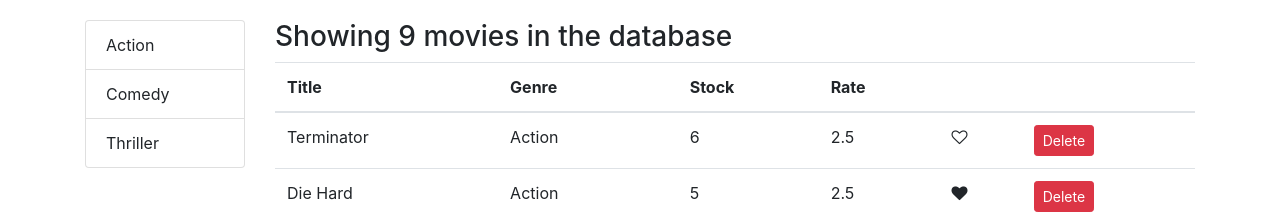
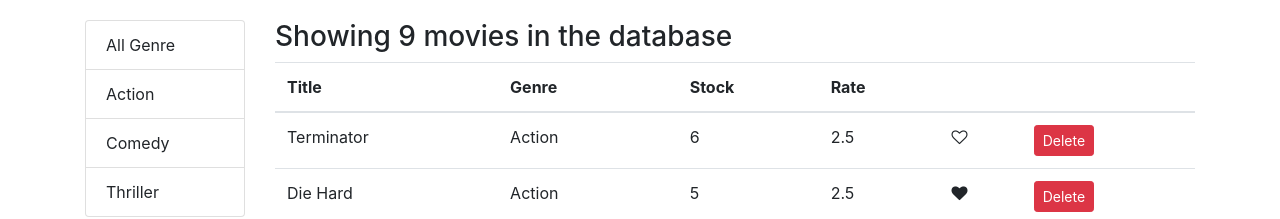
Before and after one commit to larryonick/vidly, a React (Create React App) app: page / in a window 1280 px wide. Shown: the top 219 px of the page. Built offline with nearby package versions, Linux system fonts and the light colour scheme.

Commit message:
Created the filtering component

```diff
--- a/src/components/movies.jsx
+++ b/src/components/movies.jsx
@@ -16,7 +16,8 @@ class Movies extends Component {
   };
 
   componentDidMount() {
-    this.setState({ movies: getMovies(), genres: getGenres() });
+    const genres = [{ name: 'All Genre' }, ...getGenres()];
+    this.setState({ movies: getMovies(), genres: genres });
   }
   handleDelete(movie) {
     const movies = this.state.movies.filter(m => m._id !== movie._id);
@@ -36,14 +37,16 @@ class Movies extends Component {
   }
 
   handleGenreSelect = (genre) => {
-    this.setState({ selectedGenre: genre });
+    this.setState({ selectedGenre: genre, currentPage: 1 });
   }
   render() {
     const { length: count } = this.state.movies;
     if (count === 0) return "There are no movies in the database";
-    const { pageSize, currentPage, movies: allMovies } = this.state;
+    const { pageSize, currentPage, selectedGenre, movies: allMovies } = this.state;
 
-    const movies = paginate(allMovies, currentPage, pageSize);
+    const filtered = selectedGenre && selectedGenre._id ?
+      allMovies.filter(m => m.genre._id === selectedGenre._id) : allMovies;
+    const movies = paginate(filtered, currentPage, pageSize);
 
     return (
       <div className="row">
@@ -55,7 +58,7 @@ class Movies extends Component {
           />
         </div>
         <div className="col">
-          <h3>Showing {count} movies in the database</h3>
+          <h3>Showing {filtered.length} movies in the database</h3>
           <table className="table">
             <thead>
               <tr>
@@ -88,7 +91,7 @@ class Movies extends Component {
             </tbody>
 
           </table>
-          <Pagination itemsCount={count} pageSize={this.state.pageSize} onPageChange={this.handlePageChange}
+          <Pagination itemsCount={filtered.length} pageSize={this.state.pageSize} onPageChange={this.handlePageChange}
             currentPage={this.state.currentPage} />
         </div>
       </div>
```
